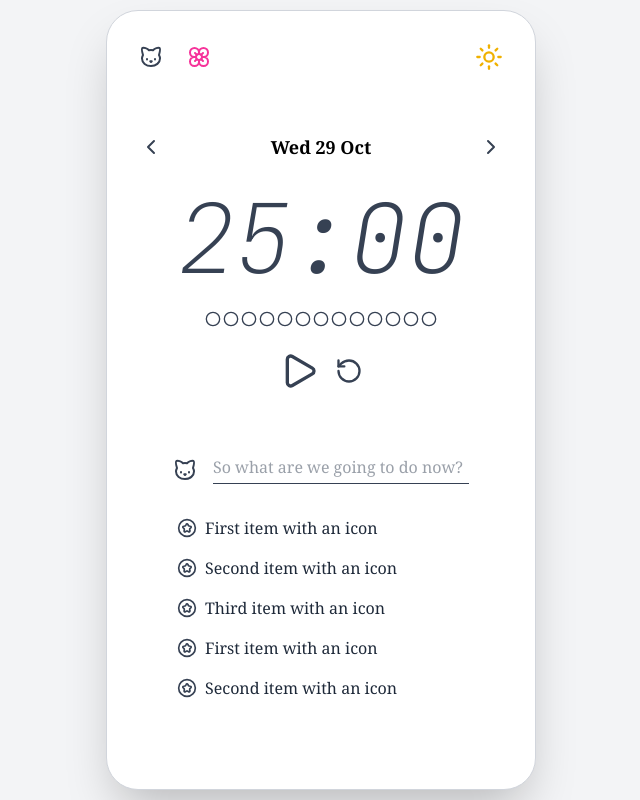
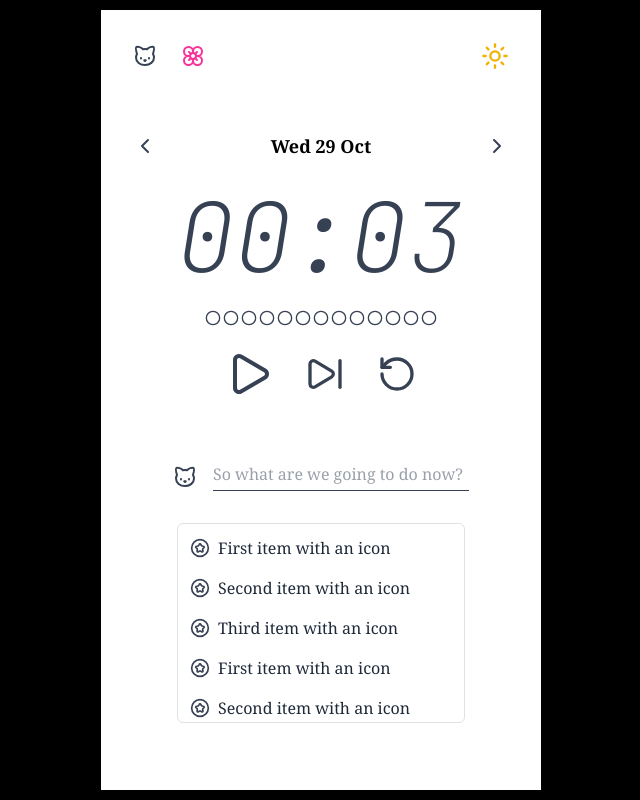
Before and after one commit to SnizhanaK/Study-Timer, a Vue app: page / in a window 1280 px wide. Shown: the whole page, without its empty margins (319-959 px from the left). Built offline with nearby package versions, Linux system fonts and the light colour scheme.

Commit message:
update bg

```diff
--- a/src/App.vue
+++ b/src/App.vue
@@ -1,5 +1,5 @@
 <script setup>
-import {ref, onMounted, onUnmounted, } from "vue";
+import {ref, onMounted, onUnmounted,} from "vue";
 import {
   Cat,
   Flower,
@@ -11,11 +11,12 @@ import {
   CircleStar,
   Pause,
   Play,
-  RotateCcw
+  RotateCcw,
+  SkipForward,
 } from "lucide-vue-next";
 
 const isDark = ref(false);
-const startMinutes = 25;
+const startMinutes = 0.05;
 const timeLeft = ref(startMinutes * 60);
 const isRunning = ref(false);
 let interval = null;
@@ -84,6 +85,20 @@ function pause() {
 function reset() {
   pause();
   timeLeft.value = startMinutes * 60;
+
+  if (completed.value >= TOTAL_MARKERS) {
+    completed.value = 0;
+    localStorage.setItem("completed", "0");
+  }
+}
+
+function skipForward() {
+  // Imitate a finished Pomodoro session
+  completed.value = Math.min(completed.value + 1, TOTAL_MARKERS);
+  localStorage.setItem("completed", String(completed.value));
+
+  pause();
+  timeLeft.value = startMinutes * 60;
 }
 
 onUnmounted(() => clearInterval(interval));
@@ -92,9 +107,9 @@ onMounted(() => applyTheme());
 </script>
 
 <template>
-  <div class="flex items-center justify-center min-h-screen bg-gray-100">
+  <div class="flex items-center justify-center min-h-screen bg-black">
     <div
-        class="relative w-[430px] h-[780px] bg-white dark:bg-gray-900 text-black dark:text-white rounded-[2rem] shadow-2xl border border-gray-300 overflow-hidden transition-colors"
+        class="relative w-[440px] h-[780px] bg-white dark:bg-gray-900 text-black dark:text-white  shadow-2xl  overflow-hidden transition-colors"
     >
       <div class="h-full p-6 flex flex-col justify-start gap-6">
 
@@ -169,24 +184,28 @@ onMounted(() => applyTheme());
             </template>
           </div>
 
-          <div class="flex items-center justify-center gap-4">
-            <div class="flex items-center justify-center gap-4">
+
+          <div class="flex items-center justify-center gap-8">
             <Play
                 v-if="!isRunning"
-                  class="w-10 h-10 text-gray-700 dark:text-gray-200 cursor-pointer"
+                class="w-12 h-12 text-gray-700 dark:text-gray-200 cursor-pointer"
                 @click="start"
             />
             <Pause
                 v-else
-                  class="w-10 h-8 text-gray-700 dark:text-gray-200 cursor-pointer"
+                class="w-12 h-12 text-gray-700 dark:text-gray-200 cursor-pointer"
                 @click="pause"
             />
+            <SkipForward
+                class="w-10 h-10 text-gray-700 dark:text-gray-200 cursor-pointer"
+                @click="skipForward"
+            />
             <RotateCcw
-                  class="w-7 h-7 text-gray-700 dark:text-gray-200 cursor-pointer"
+                class="w-10 h-10 text-gray-700 dark:text-gray-200 cursor-pointer"
                 @click="reset"
             />
           </div>
-          </div>
+
 
           <div class="flex justify-between items-center mt-10 gap-4">
             <Cat class="w-6 h-6 text-gray-700 dark:text-gray-100"/>
@@ -198,7 +217,7 @@ onMounted(() => applyTheme());
           </div>
 
           <div class="flex justify-center mt-2">
-            <div class="w-72 h-50 overflow-y-auto ">
+            <div class="w-72 h-50 overflow-y-auto border border-gray-300/70 rounded-md p-3">
               <ul class="space-y-4 font-serif text-gray-800 dark:text-gray-100">
                 <li class="flex items-center gap-2">
                   <CircleStar class="w-5 h-5 text-gray-700 dark:text-gray-100"/>
```
Lines whose indentation alone changed are shown as unchanged.
